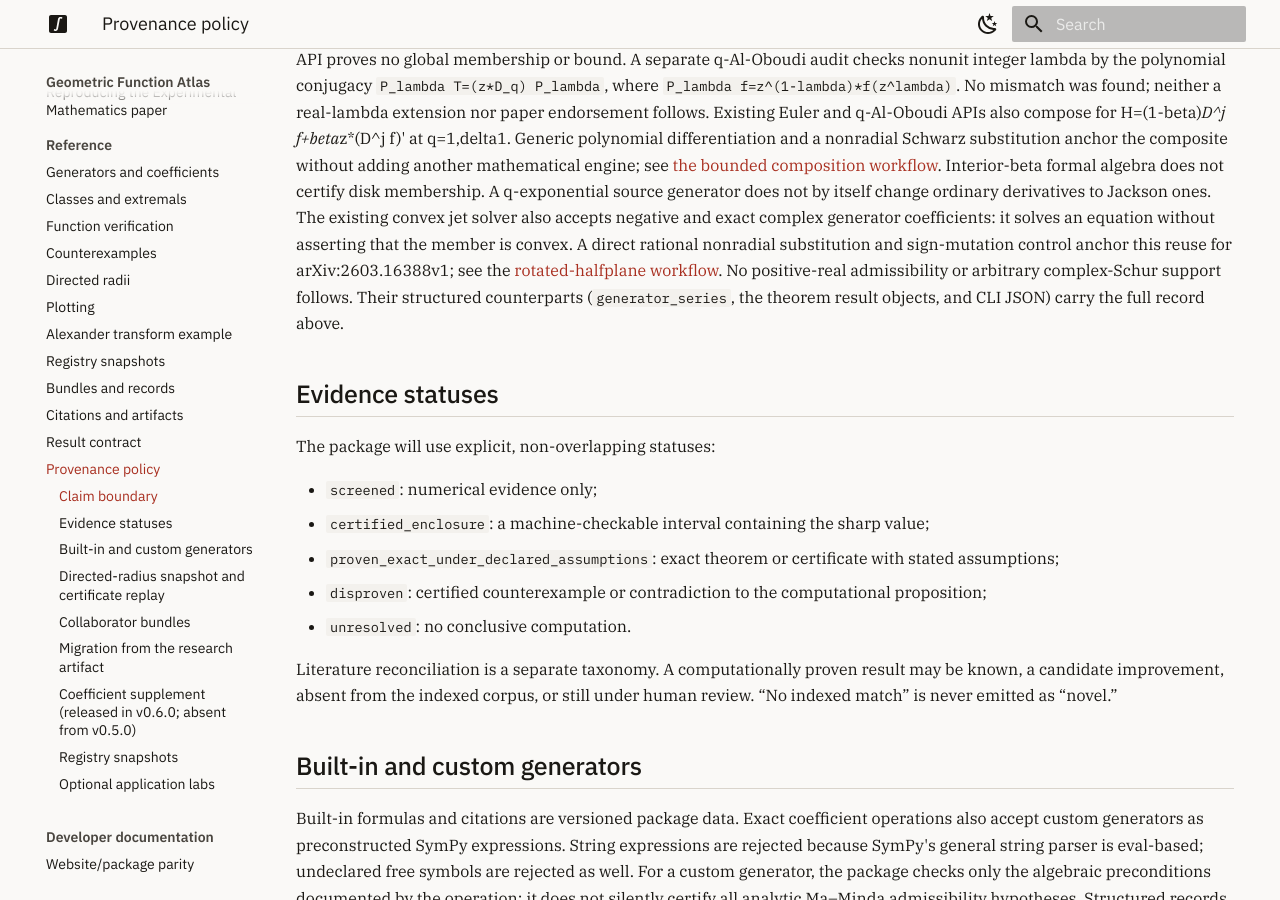
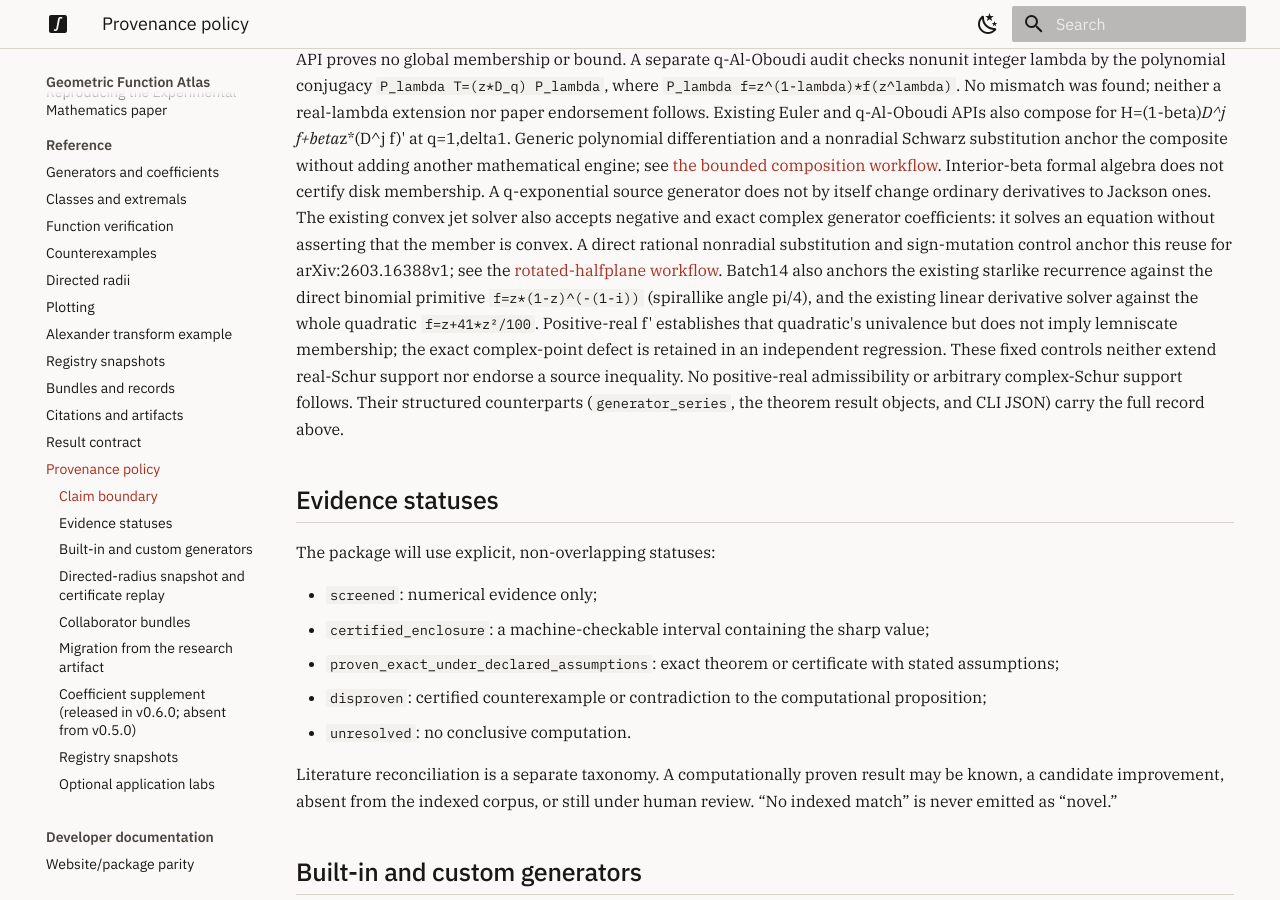
Before and after one commit to Prasanna28Devadiga/geometric-function-atlas, an MkDocs documentation site: the page built from docs/PROVENANCE.md, in a window 1280 px wide and 900 px high, scrolled down 1879 px. Built offline with MkDocs 1.6.1 and Material for MkDocs 9.7.7, drawn with Linux system fonts in a browser that asks for light colours.

Commit message:
test: anchor spirallike jets and exact univalent quadratic controls

```diff
--- a/docs/PROVENANCE.md
+++ b/docs/PROVENANCE.md
@@ -108,7 +108,13 @@ The existing convex jet solver also accepts negative and exact complex generator
 coefficients: it solves an equation without asserting that the member is convex.
 A direct rational nonradial substitution and sign-mutation control anchor this
 reuse for arXiv:2603.16388v1; see the
-[rotated-halfplane workflow](workflows/rotated-halfplane-jets.md). No positive-real
+[rotated-halfplane workflow](workflows/rotated-halfplane-jets.md). Batch14 also
+anchors the existing starlike recurrence against the direct binomial primitive
+`f=z*(1-z)^(-(1-i))` (spirallike angle pi/4), and the existing linear derivative
+solver against the whole quadratic `f=z+41*z²/100`. Positive-real f' establishes
+that quadratic's univalence but does not imply lemniscate membership; the exact
+complex-point defect is retained in an independent regression. These fixed
+controls neither extend real-Schur support nor endorse a source inequality. No positive-real
 admissibility or arbitrary complex-Schur support follows.
 Their structured counterparts (`generator_series`,
 the theorem result objects, and CLI JSON) carry the full record above.
```
Also changed, not shown: 1 other file.
